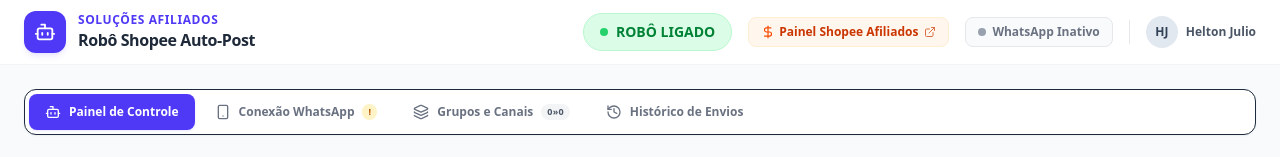
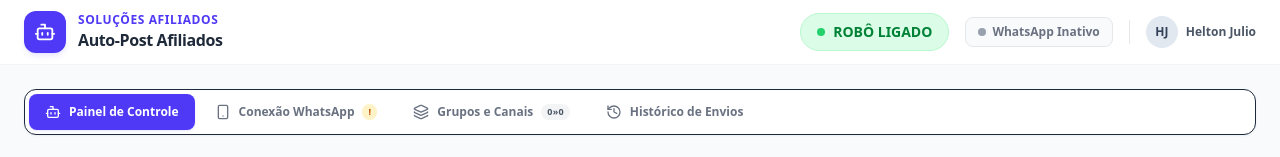
Before and after one commit to heltonjulio1703-spec/ROBO-WHATSAPP, a React (Vite) app: page / in a window 1280 px wide. Shown: the top 157 px of the page. Built offline with nearby package versions, Linux system fonts and the light colour scheme; no server answers.

Commit message:
refactor: rename application to Auto-Post Afiliados
Update application branding and remove Shopee-specific helper link from the UI to reflect a broader utility scope.

```diff
--- a/electron-main.cjs
+++ b/electron-main.cjs
@@ -9,7 +9,7 @@
   mainWindow = new BrowserWindow({
     width: 1280,
     height: 800,
-    title: "Robô de Afiliados Shopee",
+    title: "Auto-Post Afiliados",
     icon: path.join(__dirname, 'public', 'favicon.ico'),
     webPreferences: {
       nodeIntegration: false,
--- a/metadata.json
+++ b/metadata.json
@@ -1,5 +1,5 @@
 {
-  "name": "Robô de Afiliados Shopee para WhatsApp",
+  "name": "Auto-Post Afiliados",
   "description": "Robô inteligente de afiliados que monitora grupos do WhatsApp, extrai anúncios da Shopee, converte para seu ID de afiliado e encaminha automaticamente para seus grupos selecionados.",
   "requestFramePermissions": [],
   "majorCapabilities": ["MAJOR_CAPABILITY_SERVER_SIDE_GEMINI_API"]
--- a/src/App.tsx
+++ b/src/App.tsx
@@ -327,7 +327,7 @@
             </div>
             <div>
               <span className="text-xs font-bold text-indigo-600 tracking-wider uppercase block">Soluções Afiliados</span>
-              <h1 className="text-base font-black text-gray-800 tracking-tight">Robô Shopee Auto-Post</h1>
+              <h1 className="text-base font-black text-gray-800 tracking-tight">Auto-Post Afiliados</h1>
             </div>
           </div>
 
@@ -347,20 +347,7 @@
               {config.isTransmissionEnabled ? "ROBÔ LIGADO" : "ROBÔ DESLIGADO"}
             </button>
 
-            {/* Shopee Program Helper */}
-            <a
-              href="https://afiliados.shopee.com.br/"
-              onClick={handleOpenShopeePanel}
-              target="_blank"
-              rel="noopener noreferrer"
-              className="flex items-center gap-1 bg-orange-50 text-orange-700 hover:bg-orange-100 border border-orange-100 px-3 py-1.5 rounded-lg text-xs font-semibold transition-colors cursor-pointer"
-              title="Acessar painel ou copiar link"
-            >
-              <DollarSign className="w-3.5 h-3.5 text-orange-600" />
-              <span className="hidden md:inline">Painel Shopee Afiliados</span>
-              <span className="inline md:hidden">Painel Shopee</span>
-              <ExternalLink className="w-3 h-3 ml-0.5 opacity-70" />
-            </a>
+
 
             {/* Simulated Session Status Badges */}
             <div className={`px-3 py-1.5 rounded-lg border text-xs font-semibold flex items-center gap-1.5 select-none ${
```
